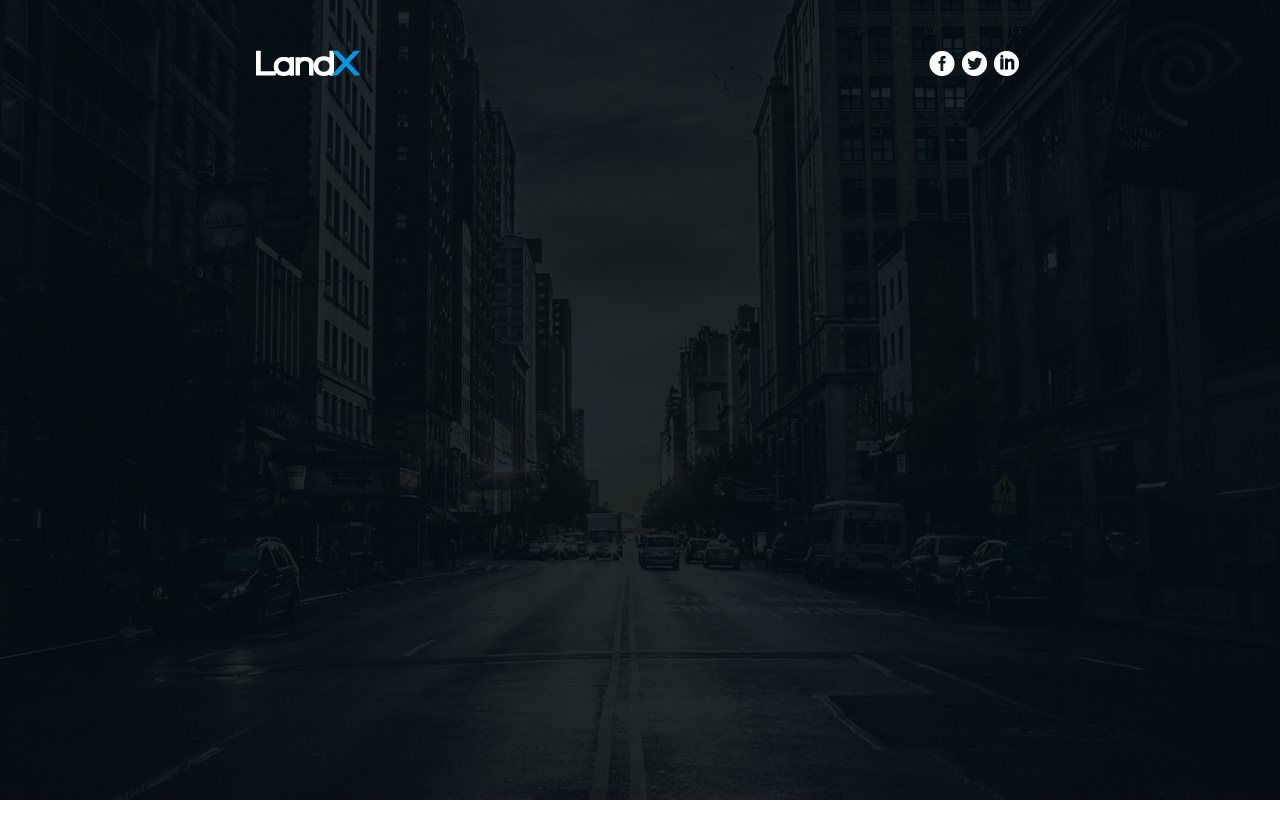
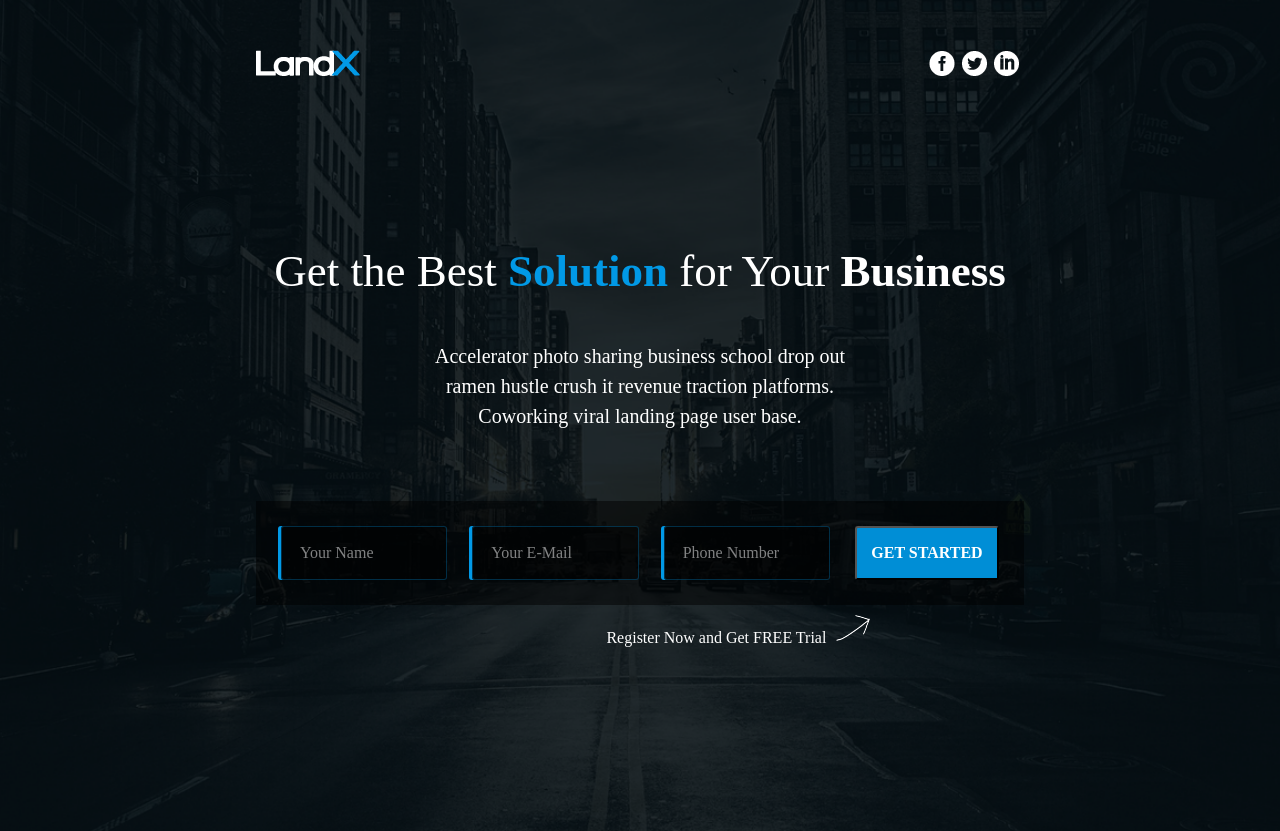
Before and after one commit to ul-b/landX, a plain HTML site: page index.html in a window 1280 px wide. Before the commit the page ends 800 px from the top, so only its background shows below. Drawn offline with Linux system fonts and the light colour scheme; a web font is replaced by a local one.

Commit message:
Add header in index.html
Header was added, the "header-arrow.svg" was replaced by the
"header-arrow.png"

```diff
--- a/index.html
+++ b/index.html
@@ -7,18 +7,30 @@
     <title>LandX: the Best Solution for Your Business</title>
     <meta name="description" content="Accelerator photo sharing business school drop out ramen hustle crush it revenue traction platforms. Coworking viral landing page user base">
   </head>
-  <body class="body">
-    <header class="header">
-      <div class="flex-container header__flex-container">
+  <body>
+    <header class="header flex-cont flex-cont_dir_column flex-cont_align_stretch">
+      <div class="flex-cont flex-cont_justify_space-between flex-cont_align_center">
         <img class="site-logo" src="resources/images/landx-icon.png">
-        <div class="flex-container">
-          <img class="social-media__icon" src="resources/images/header-facebook-icon.png">
-          <img class="social-media__icon" src="resources/images/header-twitter-icon.png">
-          <img class="social-media__icon" src="resources/images/header-linkedin-icon.png">
+        <div class="flex-cont flex-cont_align_center">
+          <img class="header__social-media-icon" src="resources/images/header-facebook-icon.png">
+          <img class="header__social-media-icon" src="resources/images/header-twitter-icon.png">
+          <img class="header__social-media-icon" src="resources/images/header-linkedin-icon.png">
         </div>
       </div>
-
-
+      <h1 class="h-one header__h-one">
+        Get the Best <span class="h-one__first-highlight">Solution</span> for Your <span class="h-one__second-highlight">Business</span>
+      </h1>
+      <p class="header__p">Accelerator photo sharing business school drop out ramen hustle crush it revenue traction platforms. Coworking viral landing page user base.</p>
+      <form class="reg-form header__reg-form flex-cont flex-cont_justify_center flex-cont_align_center" action="" method="post">
+        <input class="reg-form__input" type="text" placeholder="Your Name">
+        <input class="reg-form__input" type="email" placeholder="Your E-Mail">
+        <input class="reg-form__input" type="tel" placeholder="Phone Number">
+        <input class="reg-form__submit" type="submit" value="Get started">
+      </form>
+      <div class="register-now header__register-now flex-cont flex-cont_align_center">
+        <p class="register-now__text">Register Now and Get FREE Trial</p>
+        <img class="register-now__arrow" src="resources/images/header-arrow.png">
+      </div>
     </header>
     <main>
       <section>
--- a/resources/styles/style.css
+++ b/resources/styles/style.css
@@ -1,5 +1,22 @@
-.body {
+@import url("fonts.css");
+
+:root {
+  --font-family-primary: Raleway;
+  --font-family-secondary: SourceSansPro;
+  --color-white: #ffffff;
+  --color-blue: #0199e6;
+  --color-blue-two: #008ed6;
+  --color-black: rgba(0, 0, 0, 0.5);
+  --color-transp-blue: rgba(1,153,230,0.29);
+}
+
+p, h1, body, input, form {
   margin: 0px;
+  padding: 0px;
+}
+
+* {
+  box-sizing: border-box;
 }
 
 .site-logo {
@@ -7,25 +24,162 @@
   width: auto;
 }
 
-.flex-container {
+
+
+/*////////// FLEXBOX //////////*/
+
+.flex-cont {
+  display: flex;
+}
+
+.flex-cont_justify_space-between {
+  justify-content: space-between;
+}
+
+.flex-cont_justify_center {
+  justify-content: center;
+}
+
+.flex-cont_dir_column {
+  flex-direction: column;
+}
+
+.flex-cont_align_stretch {
+  align-items: stretch;
+}
+
+.flex-cont_align_center {
   align-items: center;
-  display: flex;
-  flex-direction: row;
 }
+
+
+
+/*////////// HEADER //////////*/
 
 .header {
   background-image: url("../images/header-background.png");
   background-position: center 65%;
   background-repeat: no-repeat;
   background-size: cover;
-  height: 750px;
-  padding: 50px 20% 0px;
+  padding: 50px 20% 160px;
 }
 
-.header__flex-container {
-  justify-content: space-between;
+.header__social-media-icon {
+  margin: 0px 3px;
 }
 
-.social-media__icon {
-  margin: 0px 3px;
+.header__h-one {
+  align-self: center;
+  margin: 165px 0px 0px;
 }
+
+.header__p {
+  align-self: center;
+  color: var(--color-white);
+  font-family: var(--font-family-secondary);
+  font-size: 20px;
+  font-weight: 400;
+  line-height: 30px;
+  margin: 40px 0px 0px;
+  padding: 0px 20%;
+  text-align: center;
+}
+
+.header__reg-form {
+  align-self: center;
+  margin: 70px 0px 0px;
+  max-width: 100%;
+}
+
+.header__register-now {
+  justify-content: flex-end;
+  margin: 10px 0px;
+}
+
+
+/*////////// H1 //////////*/
+
+.h-one {
+  color: var(--color-white);
+  font-family: var(--font-family-primary);
+  font-size: 45px;
+  font-weight: 500;
+  line-height: 60px;
+  text-align: center;
+}
+
+.h-one__first-highlight {
+  color: var(--color-blue);
+  font-weight: 700;
+}
+
+.h-one__second-highlight {
+  font-weight: 700;
+}
+
+
+
+/*////////// REG-FORM //////////*/    /*media 1280*/
+
+.reg-form {
+  background-color: var(--color-black);
+  flex-wrap: nowrap;
+  padding: 12.5px;
+}
+
+.reg-form__input {
+  background-color: var(--color-black);
+  border: 1px solid var(--color-transp-blue);
+  border-radius: 3px;
+  box-shadow: -3px 0px 0px 0px var(--color-blue);
+  color: var(--color-white);
+  font-family: var(--font-family-secondary);
+  font-size: 16px;
+  font-weight: 400;
+  height: 54px;
+  line-height: 30px;
+  margin: 12.5px;
+  min-width: 144px;
+  padding: 18px;
+  width: 214px;
+}
+
+.reg-form__input::placeholder {
+  opacity: 0.5;
+  color: var(--color-white);
+}
+
+.reg-form__submit {
+  background-color: var(--color-blue-two);
+  border-radius: 3px;
+  color: var(--color-white);
+  font-family: var(--font-family-primary);
+  font-size: 16px;
+  font-weight: 700;
+  height: 54px;
+  line-height: 30px;
+  margin: 12.5px;
+  min-width: 144px;
+  text-transform: uppercase;
+  width: 184px;
+}
+
+
+
+/*////////// REGISTER-NOW //////////*/
+
+.register-now {
+  padding: 0px 20% 0px 0px;
+}
+
+.register-now__text {
+  color: var(--color-white);
+  font-family: var(--font-family-secondary);
+  font-size: 16px;
+  line-height: 30px;
+  font-weight: 400;
+}
+
+.register-now__arrow{
+  padding: 0px 0px 20px 10px;
+}
```
Also changed, not shown: resources/images/header-arrow.png (added), resources/images/header-arrow.svg (deleted).
